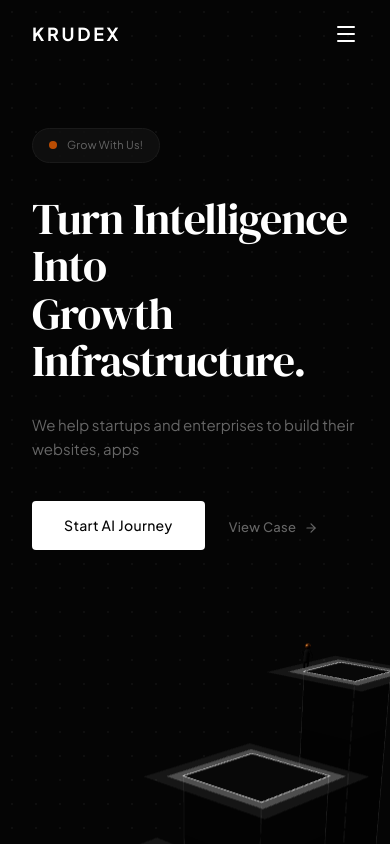
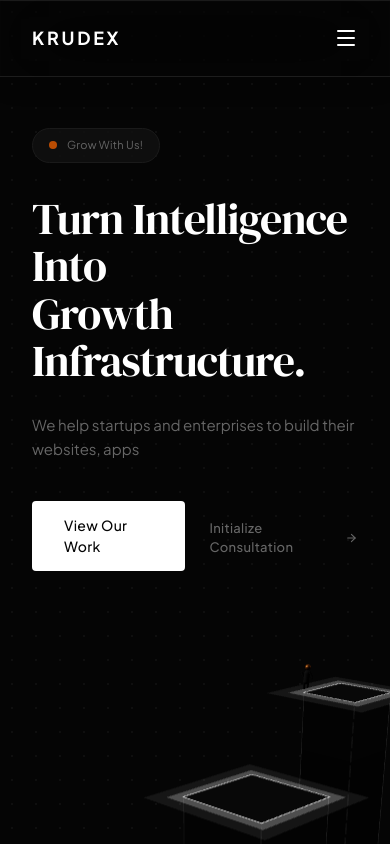
Before and after one commit to mdeocder24/Krudex-Tech, a Next.js app: page / in a window 390 px wide. Shown: the top 844 px of the page. Built offline with nearby package versions, Linux system fonts and the light colour scheme.

Commit message:
feat: implement core UI components including Hero section, responsive Navbar, SmoothScroll, and TextReveal animation utility

```diff
--- a/src/components/Hero.tsx
+++ b/src/components/Hero.tsx
@@ -48,7 +48,7 @@ const fadeUp = (delay: number) => ({
   animate: {
     opacity: 1,
     y: 0,
-    transition: { duration: 0.7, delay, ease: [0.25, 0.46, 0.45, 0.94] },
+    transition: { duration: 0.7, delay, ease: [0.25, 0.46, 0.45, 0.94] as [number, number, number, number] },
   },
 });
 
@@ -122,14 +122,14 @@ const Hero = () => {
             href="/contact"
             className="group inline-flex items-center gap-2 bg-white text-krudex-black px-8 py-3.5 text-[14px] font-medium tracking-wide hover:bg-gray-200 transition-colors rounded"
           >
-            Start AI Journey
+            View Our Work
           </MagneticButton>
           <MagneticButton
             as="a"
-            href="/work"
+            href="/contact"
             className="group inline-flex items-center gap-2 text-krudex-muted hover:text-white text-[13px] font-medium tracking-wide transition-colors"
           >
-            View Case
+            Initialize Consultation
             <ArrowRight className="w-3.5 h-3.5 group-hover:translate-x-1 transition-transform" />
           </MagneticButton>
         </motion.div>
--- a/src/components/Navbar.tsx
+++ b/src/components/Navbar.tsx
@@ -6,6 +6,7 @@ import { motion, AnimatePresence } from 'framer-motion';
 import { Menu, X } from 'lucide-react';
 
 const navLinks = [
+  { label: 'Home', href: '/' },
   { label: 'Services', href: '/services' },
   { label: 'Work', href: '/work' },
   { label: 'Process', href: '/process' },
@@ -35,11 +36,10 @@ const Navbar = () => {
       initial={{ opacity: 0, y: -10 }}
       animate={{ opacity: 1, y: 0 }}
       transition={{ duration: 0.6 }}
-      className={`w-full flex items-center justify-between py-5 px-8 md:px-14 lg:px-20 fixed top-0 z-50 transition-all duration-300 ${
-        scrolled
-          ? 'bg-krudex-black/90 backdrop-blur-md border-b border-krudex-border/30'
-          : 'bg-transparent'
-      }`}
+      className={`w-full flex items-center justify-between px-8 md:px-14 lg:px-20 fixed top-0 z-50 transition-all duration-300
+        bg-krudex-black/30 backdrop-blur-2xl backdrop-saturate-150 border-b border-white/10 shadow-[inset_0_1px_1px_rgba(255,255,255,0.1),0_4px_30px_rgba(0,0,0,0.1)]
+        ${scrolled ? 'py-4' : 'py-6'}
+      `}
     >
       {/* Brand */}
       <Link href="/" className="flex items-center">
--- a/src/components/SmoothScroll.tsx
+++ b/src/components/SmoothScroll.tsx
@@ -10,7 +10,6 @@ export default function SmoothScroll({ children }: { children: React.ReactNode }
       easing: (t) => Math.min(1, 1.001 - Math.pow(2, -10 * t)),
       smoothWheel: true,
       wheelMultiplier: 1,
-      smoothTouch: false,
     });
 
     function raf(time: number) {
--- a/src/components/TextReveal.tsx
+++ b/src/components/TextReveal.tsx
@@ -1,7 +1,7 @@
 "use client";
 
 import React, { useRef } from "react";
-import { motion, useInView } from "framer-motion";
+import { motion, useInView, Variants } from "framer-motion";
 
 interface TextRevealProps {
   children: string;
@@ -23,7 +23,7 @@ export default function TextReveal({ children, className = "", delay = 0 }: Text
     }),
   };
 
-  const child = {
+  const child: Variants = {
     visible: {
       opacity: 1,
       y: 0,
```
